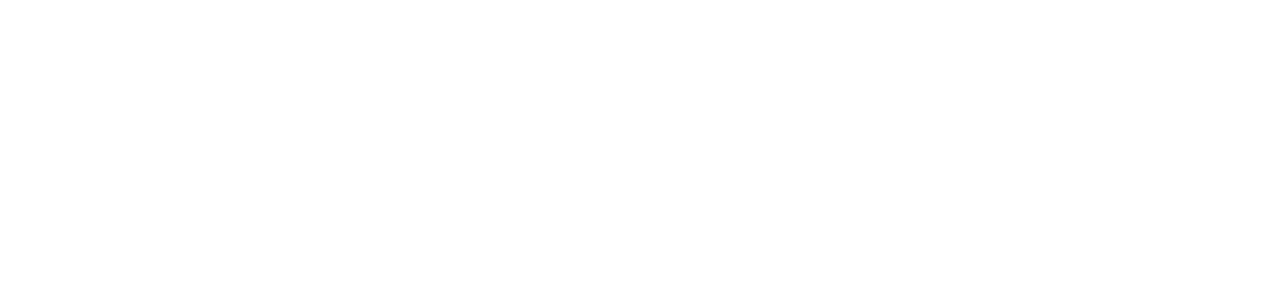
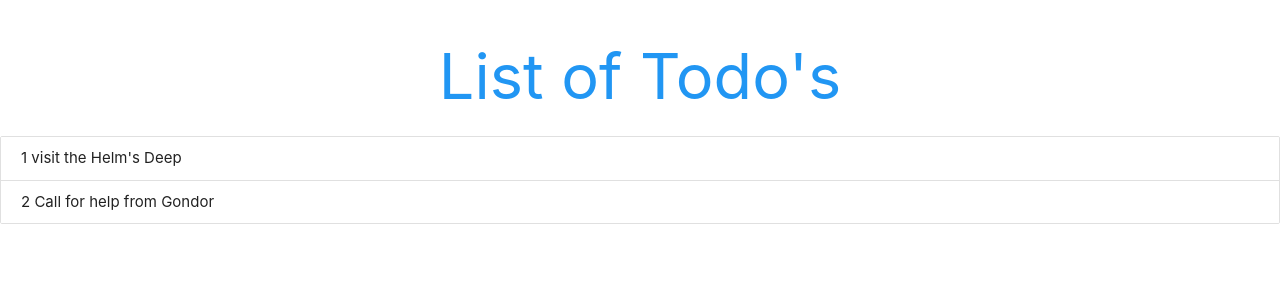
Before and after one commit to ABialoskorski/todo-react, a React (Create React App) app: page / in a window 1280 px wide. Shown: the top 300 px of the page. Built offline with nearby package versions, Linux system fonts and the light colour scheme.

Commit message:
uruk-hai made todo's appear and blowed up the dam

```diff
--- a/src/App.js
+++ b/src/App.js
@@ -1,7 +1,20 @@
-import React from "react";
+import React, { Component } from "react";
+import Todos from "./Todos";
 
-function App() {
-	return <div className="App" />;
+class App extends Component {
+	state = {
+		todos: [
+			{ id: 1, content: "visit the Helm's Deep" },
+			{ id: 2, content: "Call for help from Gondor" },
+		],
+	};
+	render() {
+		return (
+			<div className="App">
+				<h1 className="center blue-text">List of Todo's</h1>
+				<Todos todos={this.state.todos} />
+			</div>
+		);
+	}
 }
-
 export default App;
--- /dev/null
+++ b/src/Todos.js
@@ -0,0 +1,18 @@
+import React from "react";
+const Todos = ({ todos }) => {
+	const todoList = todos.length ? (
+		todos.map(todo => {
+			return (
+				<div className="collection-item" key={todo.id}>
+					<span>
+						{todo.id} {todo.content}
+					</span>
+				</div>
+			);
+		})
+	) : (
+		<p className="center">You have no todo's yet</p>
+	);
+	return <div className="todos collection">{todoList}</div>;
+};
+export default Todos;
```
